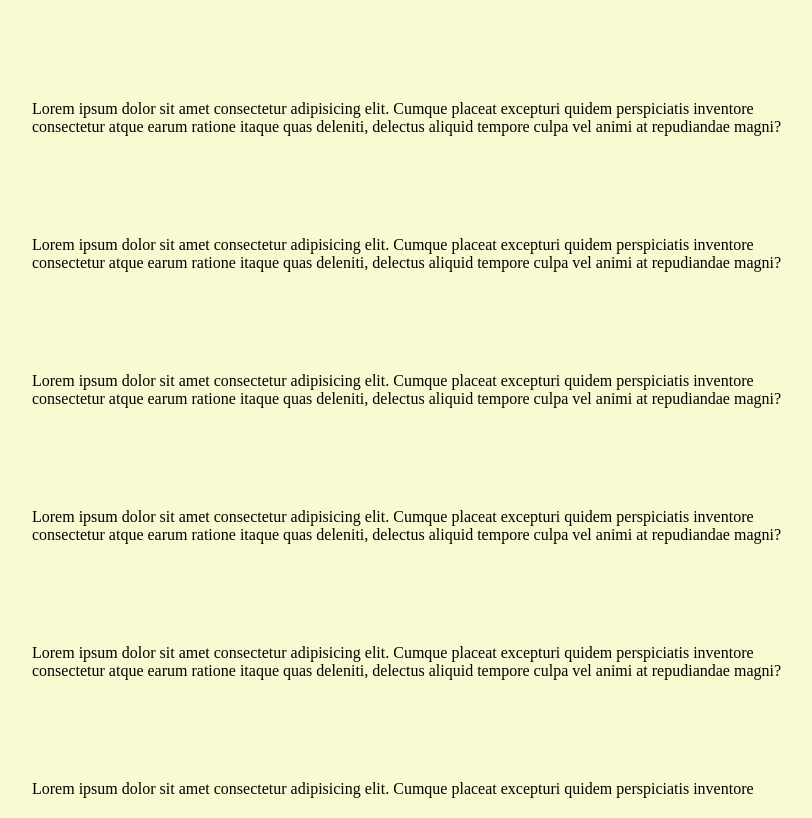
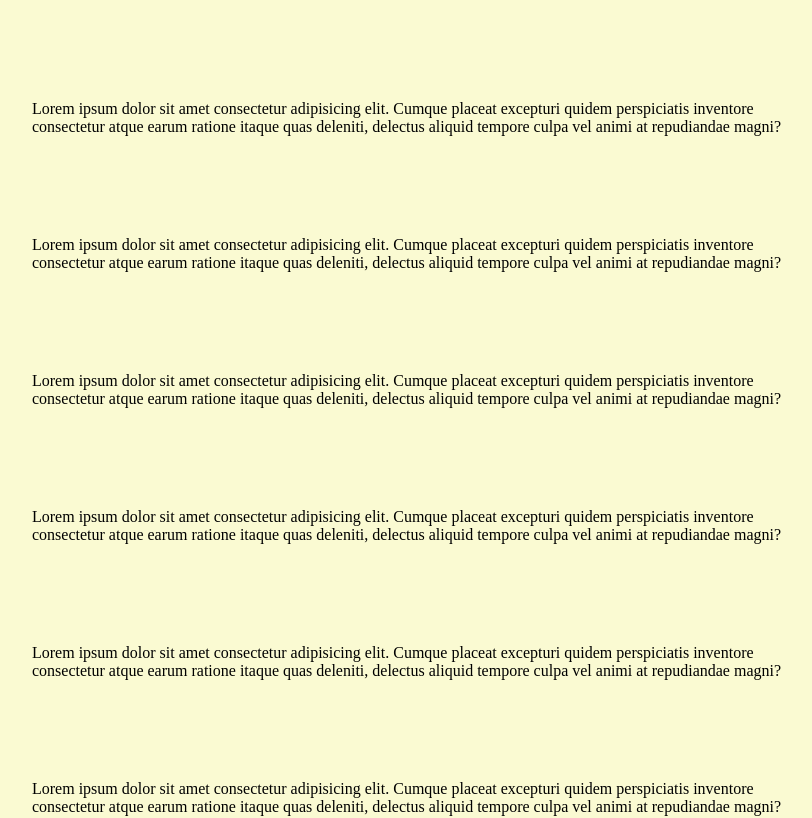
Before and after one commit to Silver0401/MementWeb, a Next.js app: page / in a window 1280 px wide. Shown: the top 818 px of the page, without its empty margins (224-1036 px from the left). Built offline with nearby package versions, Linux system fonts and the light colour scheme.

Commit message:
Addres Testing #6

```diff
--- a/styles/css/globals.css
+++ b/styles/css/globals.css
@@ -4,8 +4,7 @@
 }
 
 html {
-  position: absolute;
-  overflow: hidden;
+  position: relative;
 }
 
 body {
```
